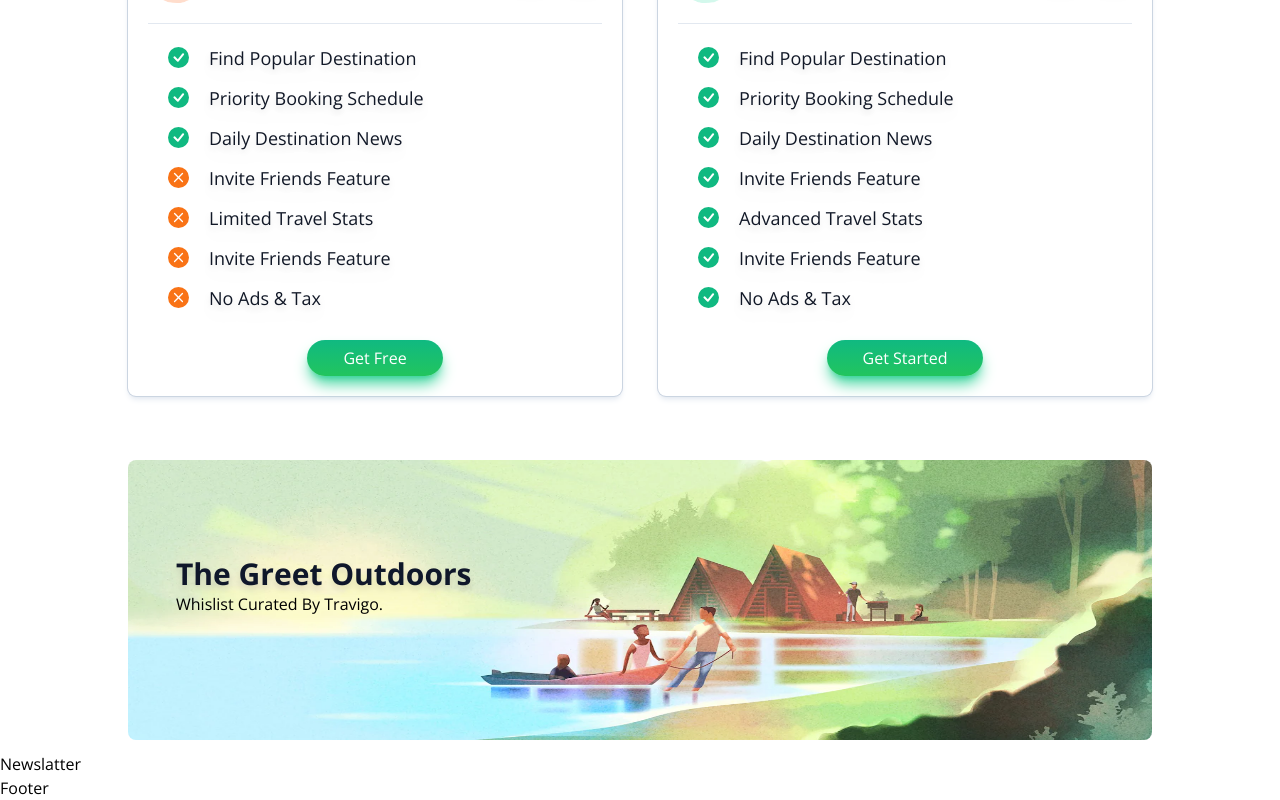
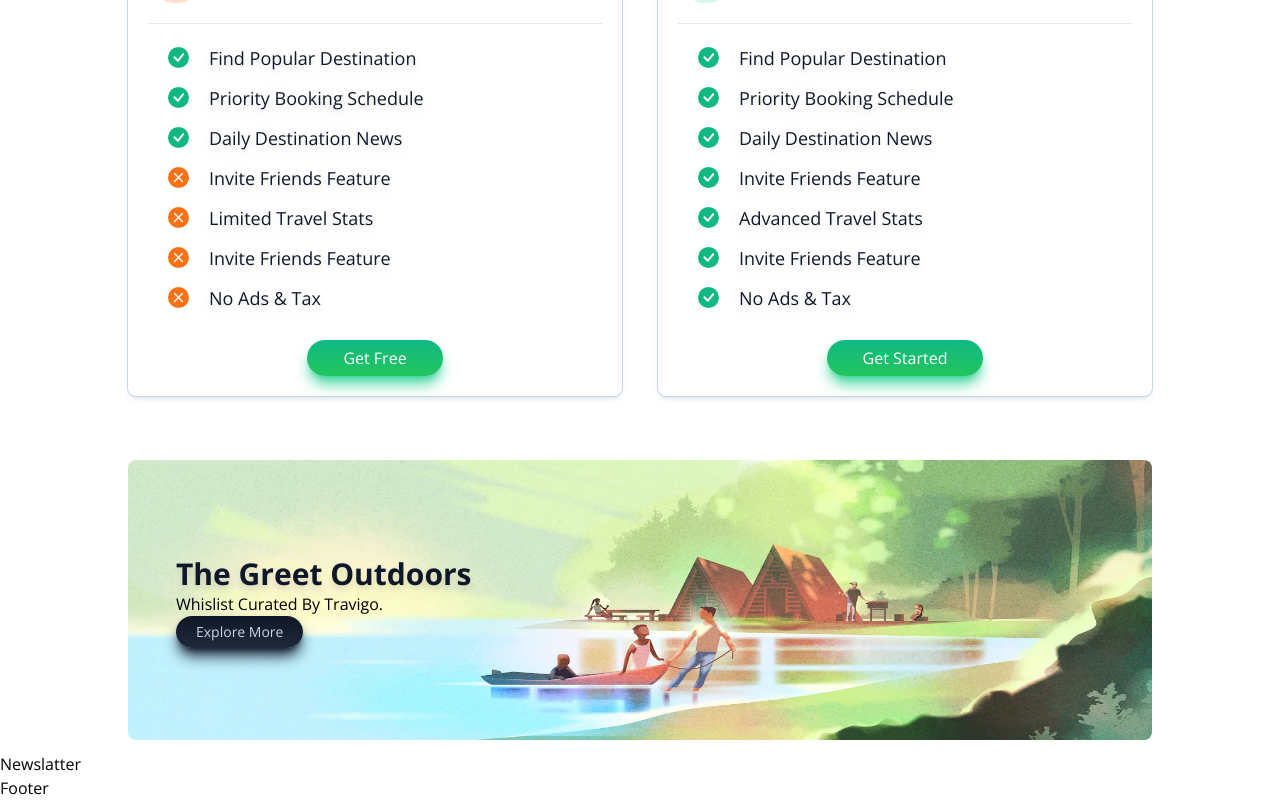
Before and after one commit to HossainRafi/Travigo, a React (Vite) app: page / in a window 1280 px wide. Shown: the part 2588-3388 px from the top of the page. Built offline with nearby package versions, Linux system fonts and the light colour scheme.

Commit message:
banner done

```diff
--- a/src/components/Banner.jsx
+++ b/src/components/Banner.jsx
@@ -16,7 +16,12 @@ const Banner = ({ bannerAPI: { title, text, btnText, imgSrc } }) => {
             {title}
           </h1>
           <p className="text-base sm:text-sm">{text}</p>
-
+          <button
+            type="button"
+            className="py-1.5 px-5 bg-gradient-to-b from-gray-900 to-slate-800 text-slate-300 text-sm rounded-full shadow-lg shadow-slate-900 transition-all duration-300 active:scale-110"
+          >
+            {btnText}
+          </button>
         </div>
       </div>
     </>
```
